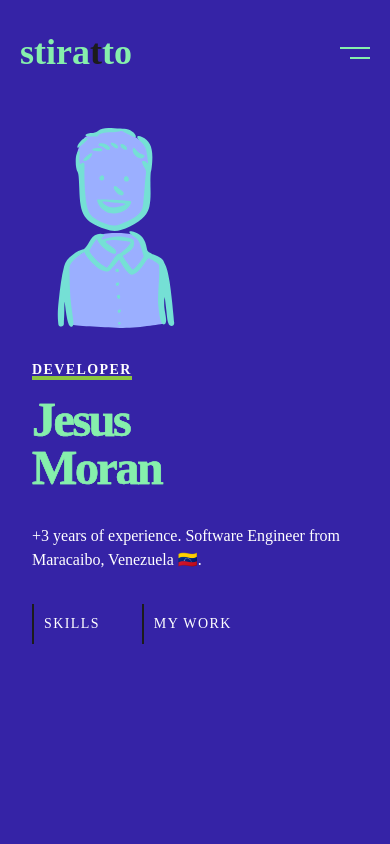
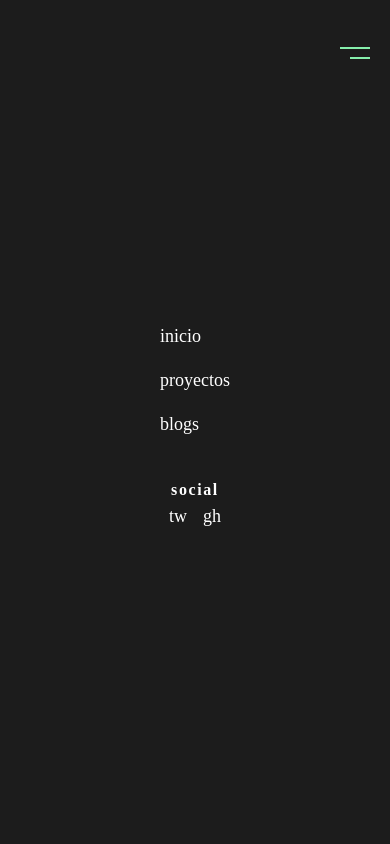
Before and after one commit to stiratto/portfoliovue, a Vue app: page / in a window 390 px wide. Both pictures are taken after a click on the button 355 px from the left and 52 px from the top of the page. Shown: the top 844 px of the page. Built offline with nearby package versions, Linux system fonts and the light colour scheme; a web font is replaced by a local one.

Commit message:
fixed navabr being opened on mobile

```diff
--- a/src/components/Navbar.vue
+++ b/src/components/Navbar.vue
@@ -156,7 +156,7 @@ function scrollNavbarHandler(): void {
     <button class="hamburguer" :class="{ active: activeClass }" @click="activeClass = !activeClass"></button>
 
     <transition @enter="onEnter" @leave="onLeave">
-      <ul v-if="activeClass" id="nav-list"
+      <ul v-if="isMobile() ? !activeClass : activeClass" id="nav-list"
         class="absolute right-[50px] top-[10px] flex shadow-xl flex-col items-center justify-center bg-[#1c1c1c] text-white p-16">
         <div class="flex flex-col items-start justify-center navItemsDiv">
           <router-link v-for="(item, index) in items" :id="Object.keys(item)[0]" :to="Object.values(item)[0]"
```
